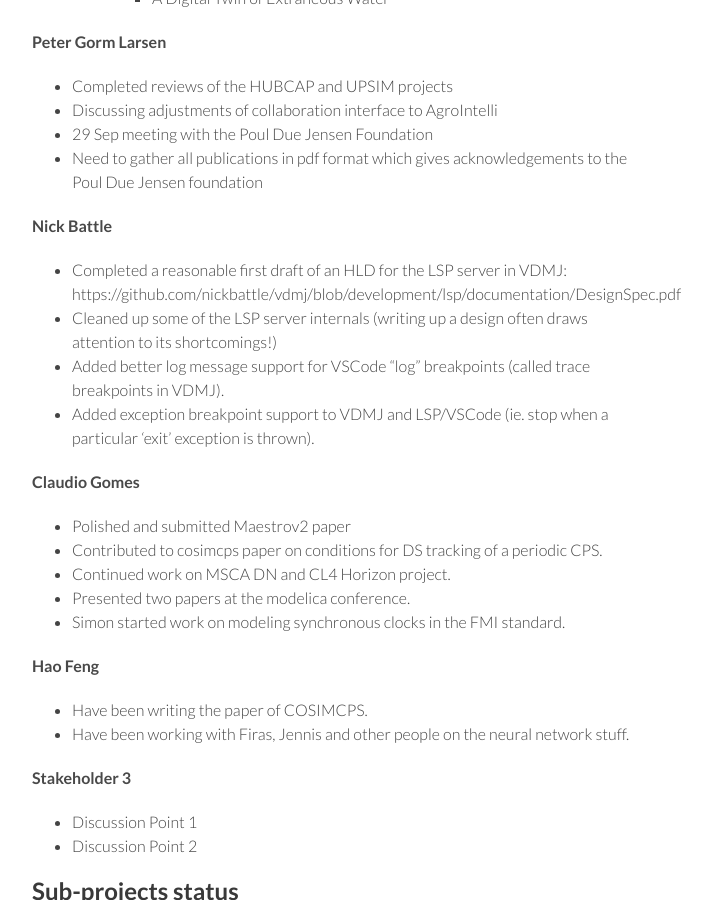
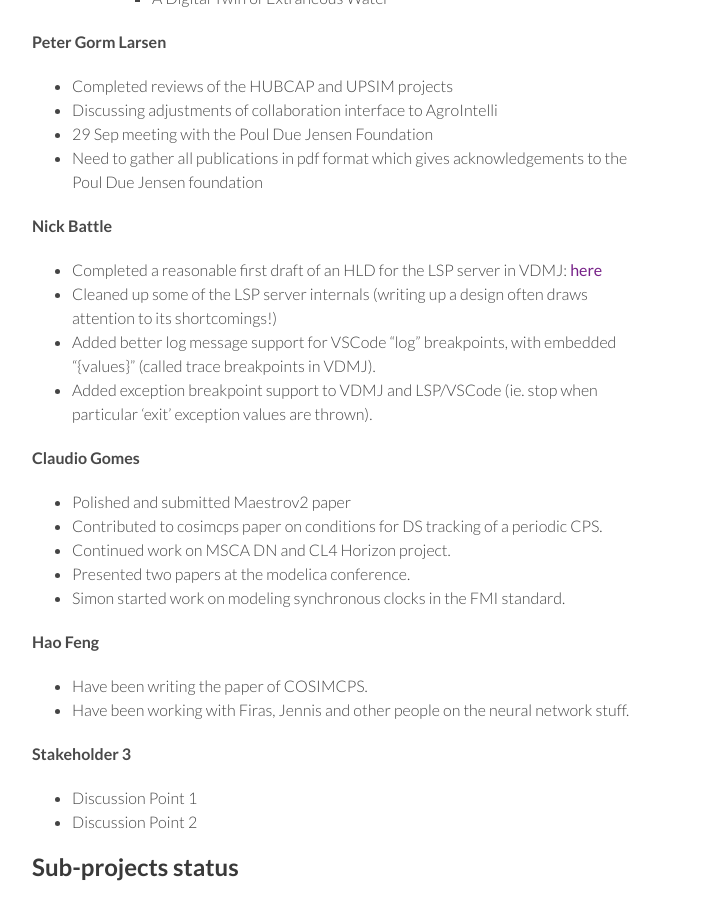
Before and after one commit to digitaltwincentre/digitaltwincentre.github.io, a Jekyll site: the page built from _biweeklies/Biweekly-46.md, in a window 1280 px wide and 900 px high, scrolled down 1003 px. Shown: the whole window, without its empty margins (418-1130 px from the left). Built offline with Jekyll 4.4.1, drawn with Linux system fonts in a browser that asks for light colours; nearby versions of some CDN libraries.

Commit message:
Update Biweekly-46.md

```diff
--- a/_biweeklies/Biweekly-46.md
+++ b/_biweeklies/Biweekly-46.md
@@ -55,10 +55,10 @@ date: 1 October 2021, 1030 CEST
 * Need to gather all publications in pdf format which gives acknowledgements to the Poul Due Jensen foundation
 
 #### Nick Battle
-* Completed a reasonable first draft of an HLD for the LSP server in VDMJ: https://github.com/nickbattle/vdmj/blob/development/lsp/documentation/DesignSpec.pdf
+* Completed a reasonable first draft of an HLD for the LSP server in VDMJ: [here](https://github.com/nickbattle/vdmj/blob/development/lsp/documentation/DesignSpec.pdf)
 * Cleaned up some of the LSP server internals (writing up a design often draws attention to its shortcomings!)
-* Added better log message support for VSCode "log" breakpoints (called trace breakpoints in VDMJ).
-* Added exception breakpoint support to VDMJ and LSP/VSCode (ie. stop when a particular 'exit' exception is thrown).
+* Added better log message support for VSCode "log" breakpoints, with embedded "{values}" (called trace breakpoints in VDMJ).
+* Added exception breakpoint support to VDMJ and LSP/VSCode (ie. stop when particular 'exit' exception values are thrown).
 
 #### Claudio Gomes
 * Polished and submitted Maestrov2 paper
```
